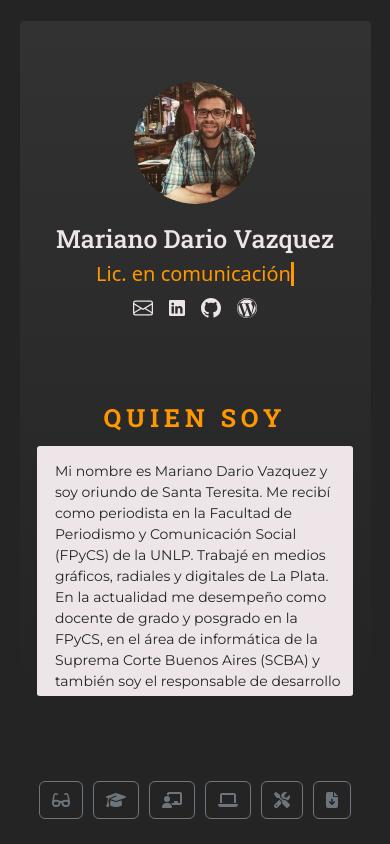
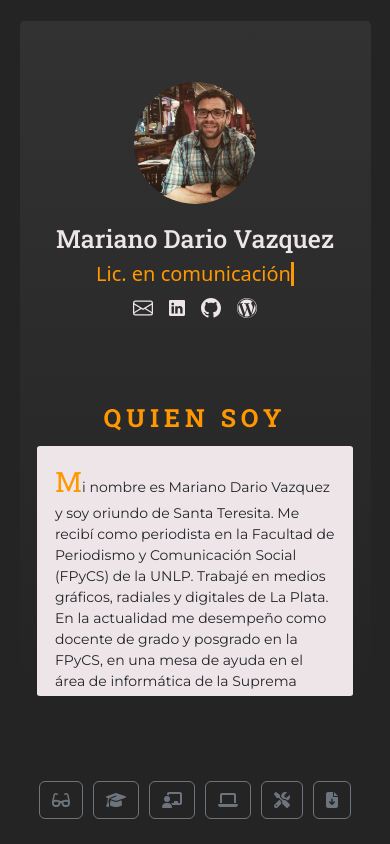
Before and after one commit to mareanovazquez/CurriculumVitae, a React (Vite) app: page / in a window 390 px wide. Built offline with nearby package versions, Linux system fonts and the light colour scheme.

Commit message:
ajustes responsivos en vista mobile para textos

```diff
--- a/src/Components/AboutMe/AboutMe.jsx
+++ b/src/Components/AboutMe/AboutMe.jsx
@@ -12,7 +12,7 @@ export const AboutMe = () => {
                         <p className="textoBiografia"> Mi nombre es Mariano Dario Vazquez y soy oriundo de Santa Teresita.
                             Me recibí como periodista en la Facultad de Periodismo y Comunicación Social (FPyCS) de
                             la UNLP. Trabajé en medios gráficos, radiales y digitales de La Plata.
-                            En la actualidad me desempeño como docente de grado y posgrado en la FPyCS, en el área de informática de la Suprema Corte Buenos Aires (SCBA) y también soy el responsable de desarrollo web de los proyectos de <a href="https://estudiorec.com.ar" target="_blank">ESTUDIO REC</a>.</p>
+                            En la actualidad me desempeño como docente de grado y posgrado en la FPyCS, en una mesa de ayuda en el área de informática de la Suprema Corte Buenos Aires (SCBA) y también soy el responsable de desarrollo web de los proyectos de <a href="https://estudiorec.com.ar" target="_blank">ESTUDIO REC</a>.</p>
                     </div>
                     <div className="datosPerfil">
                         <p> <span>EDAD:</span> 43 años </p>
--- a/src/estilos.css
+++ b/src/estilos.css
@@ -224,6 +224,15 @@ body {
 .biografia .textoBiografia {
     font-family: 'Montserrat', sans-serif;
     font-size: 14px;
+    padding-right: 10px;
+}
+
+.biografia .textoBiografia::first-letter {
+    text-transform: uppercase;
+    font-family: 'Roboto Slab', serif;
+    font-style: 900;
+    font-size: 28px;
+    color: #ff9800;
 }
 
 .biografia .textoBiografia a {
@@ -294,7 +303,10 @@ body {
     max-height: 250px;
     overflow-y: auto;
     border-radius: 1%;
+}
 
+.contenidoFormacion .formacion {
+    padding-right: 10px;
 }
 
 .contenidoFormacion .titleFormacion {
@@ -355,6 +367,7 @@ body {
     font-size: 20px;
     letter-spacing: 1px;
     padding-bottom: 10px;
+    padding-right: 10px;
 }
 
 .contenidoDocencia .titleDocencia span {
@@ -406,7 +419,8 @@ body {
     overflow-y: auto;
     border-radius: 1%;
     padding-top: 10px;
-    padding-left: 10px;
+    padding-left: 15px;
+    padding-right: 10px;
 }
 
 
@@ -993,9 +1007,8 @@ body {
     }
 
     .contenidoSobreMi {
-        justify-content: center;
+        justify-content: flex-start;
         max-height: 400px;
-
     }
 
     .biografia {
@@ -1246,6 +1259,11 @@ body {
         width: 90%;
     }
 
+    .contenidoSobreMi {
+        justify-content: center;
+        max-height: 400px;
+    }
+
 
 
 
```
